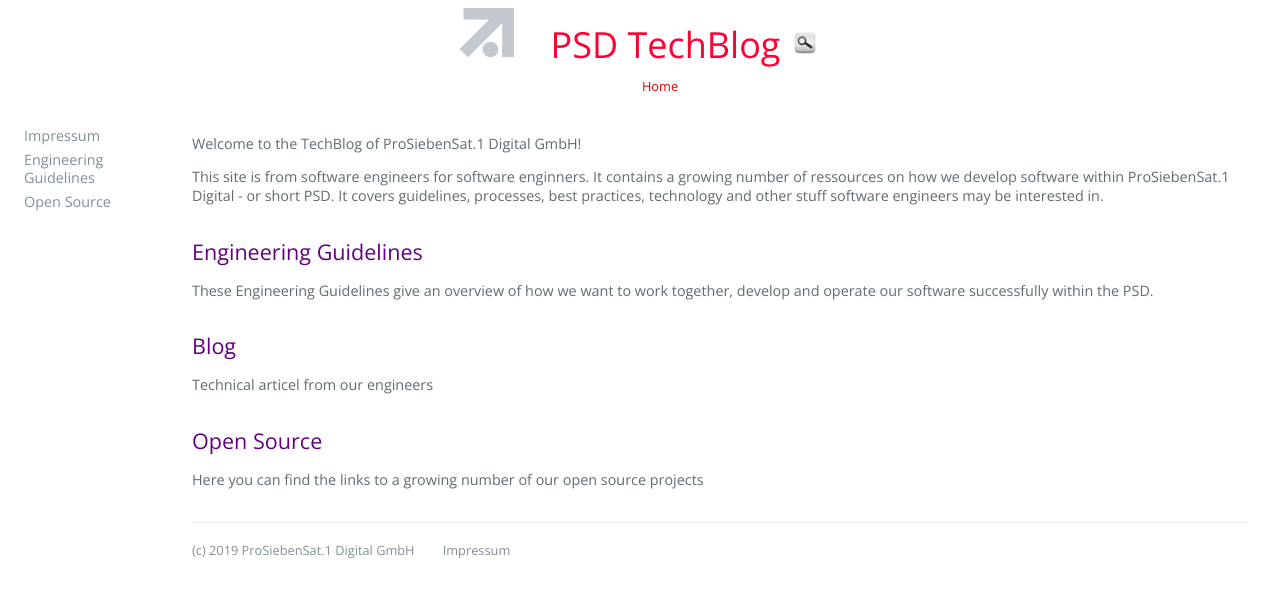
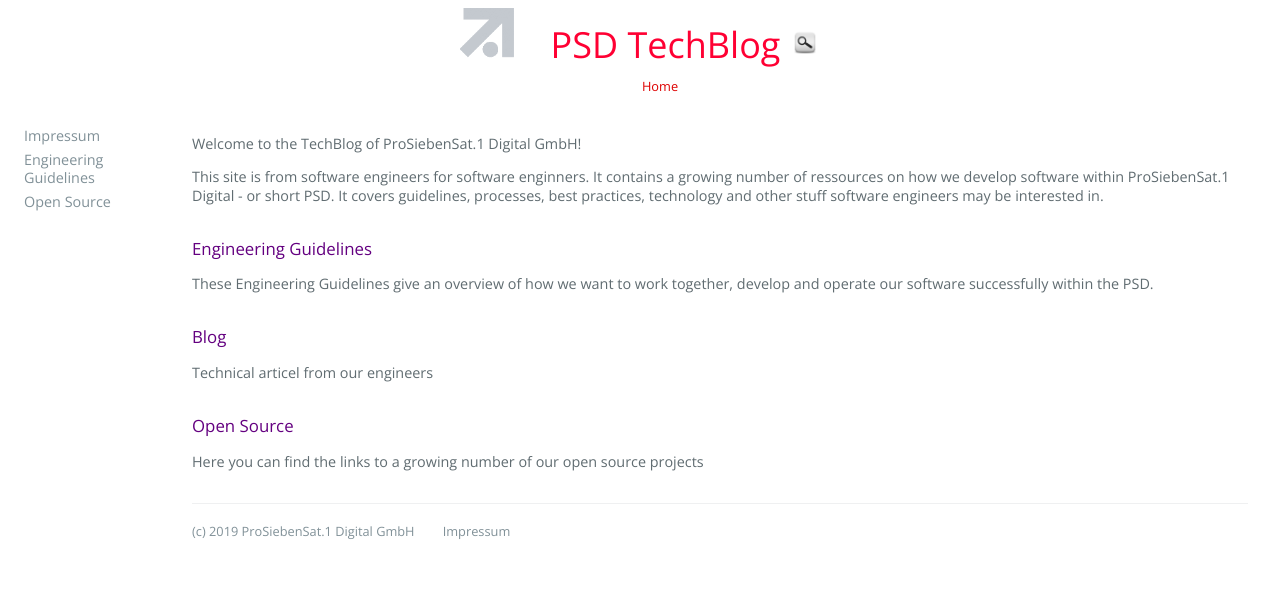
Before and after one commit to croedel/PSD-blog, a Jekyll site: the page built from index.md, in a window 1280 px wide. Shown: the top 597 px of the page. Built offline with Jekyll 4.4.1, drawn with Linux system fonts in a browser that asks for light colours; our own code applies the rules of GitHub Pages for plain Markdown files.

```diff
--- a/index.md
+++ b/index.md
@@ -2,11 +2,11 @@ Welcome to the TechBlog of ProSiebenSat.1 Digital GmbH!
 
 This site is from software engineers for software enginners. It contains a growing number of ressources on how we develop software within ProSiebenSat.1 Digital - or short PSD. It covers guidelines, processes, best practices, technology and other stuff software engineers may be interested in.
 
-## [Engineering Guidelines](engineering_guidelines/)
+### [Engineering Guidelines](engineering_guidelines/)
 These Engineering Guidelines give an overview of how we want to work together, develop and operate our software successfully within the PSD.
 
-## [Blog](blog)
+### [Blog](blog)
 Technical articel from our engineers
 
-## [Open Source](opensource)
+### [Open Source](opensource)
 Here you can find the links to a growing number of our open source projects
```
